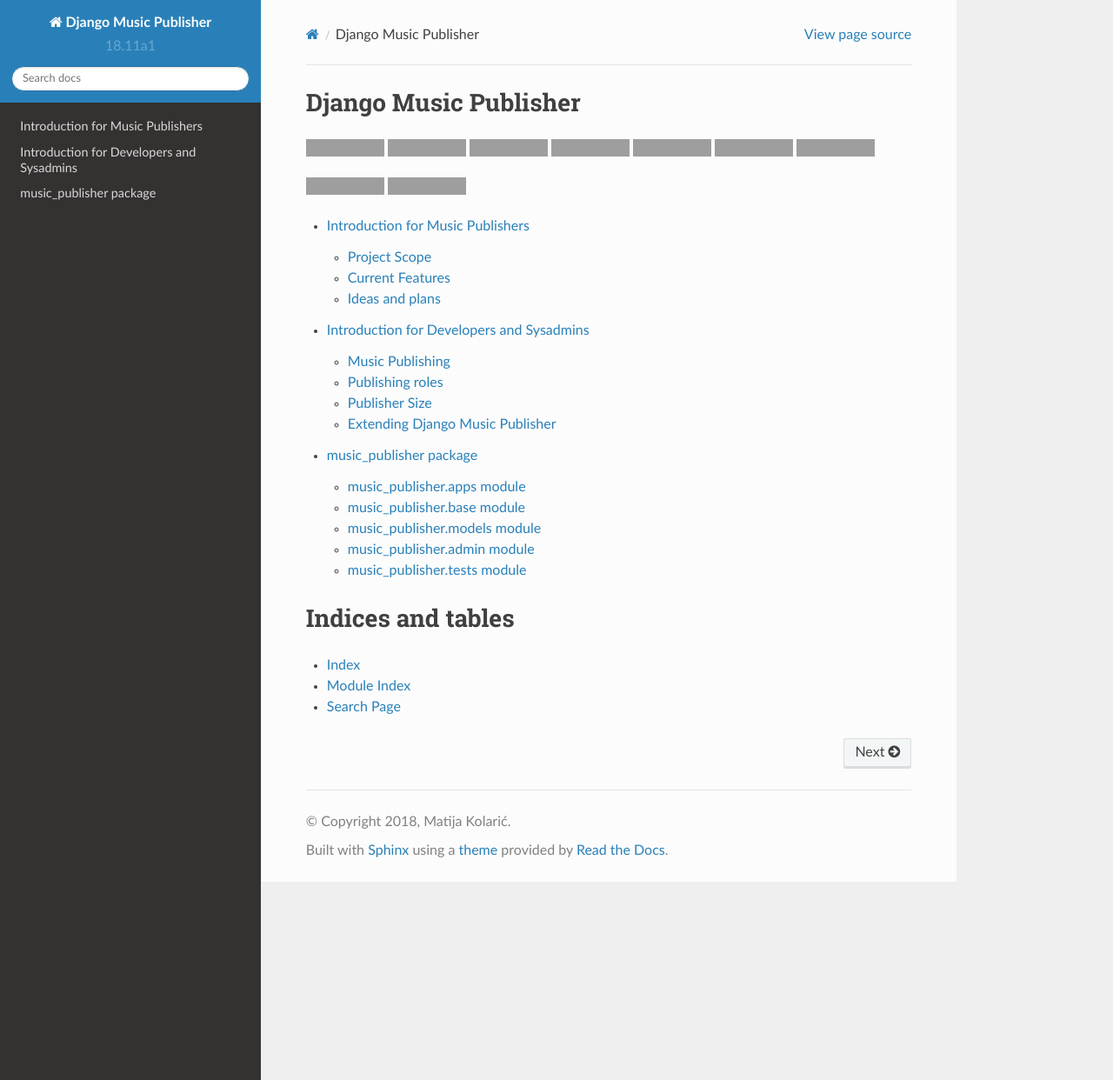
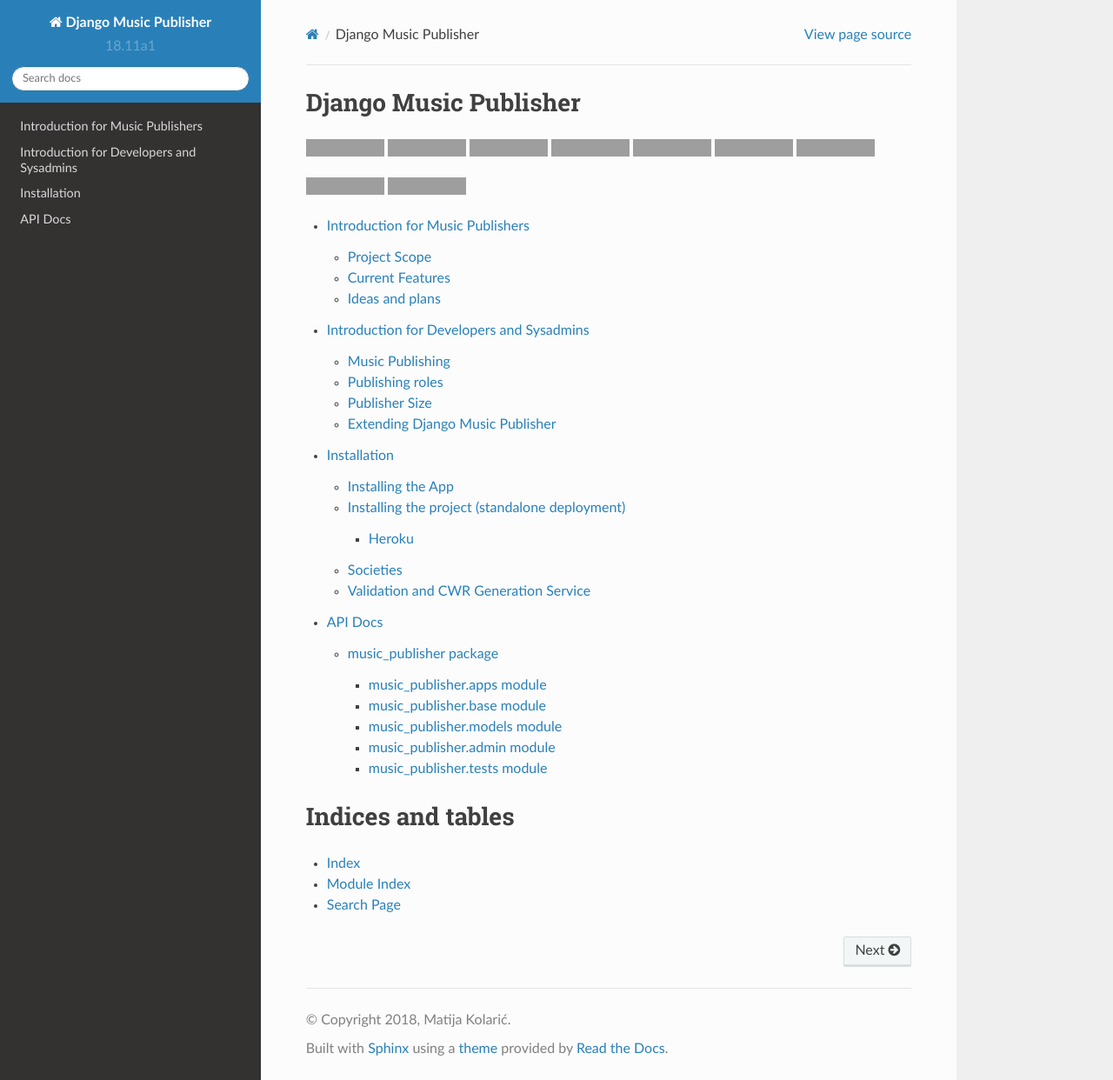
Before and after one commit to matijakolaric-com/django-music-publisher, a Sphinx documentation site: the page built from docs/index.rst, in a window 1280 px wide and 1242 px high, cut to the strip 0-1242 px from the top of the window. Shown: the whole strip at 87% size. Built offline with Sphinx 7.4.7 and the Read the Docs theme 2.0.0, drawn with Linux system fonts in a browser that asks for light colours; the version number is read from the project's files by our own code; some of the changed lines change nothing that is shown; grey boxes are pictures that could not be loaded.

Commit message:
installation docs

```diff
--- a/docs/index.rst
+++ b/docs/index.rst
@@ -11,8 +11,6 @@
     :target: https://pypi.org/project/django-music-publisher/
 .. image:: https://coveralls.io/repos/github/matijakolaric-com/django-music-publisher/badge.svg?branch=master
     :target: https://coveralls.io/github/matijakolaric-com/django-music-publisher?branch=master
-
-
 .. image:: https://img.shields.io/pypi/l/django-music-publisher.svg
    :target: https://github.com/matijakolaric-com/django-music-publisher/blob/master/LICENSE
 .. image:: https://img.shields.io/pypi/v/django-music-publisher.svg
@@ -21,8 +19,6 @@
     :target: https://pypi.org/project/django-music-publisher/
 .. image:: https://img.shields.io/pypi/djversions/django-music-publisher.svg
     :target: https://pypi.org/project/django-music-publisher/
-
-
 .. image:: https://img.shields.io/badge/home-matijakolaric.com-d50000.svg
    :target: https://matijakolaric.com/articles/2/
 
@@ -32,7 +28,8 @@
 
    introduction
    publishing
-   music_publisher
+   installation
+   modules
 
 
 
--- /dev/null
+++ b/docs/installation.rst
@@ -0,0 +1,183 @@
+Installation
+************
+
+Django Music Publisher can be installed either as a Django app, or as a stand-alone project.
+
+Installing the App
+===============================================================================
+
+If you want to install the latest stable release of the
+`django_music_publisher` app, just use pip::
+
+    pip install --upgrade django_music_publisher
+
+Add ``music_publisher.apps.MusicPublisherConfig`` to ``INSTALLED_APPS``, no
+URLs need to be added, as everything goes through the Django Admin.
+
+You will have to add this to the settings, replace with your data.
+
+.. code:: python
+
+    MUSIC_PUBLISHER_SETTINGS = {
+        'admin_show_publisher': False,  # Needed only in US version
+        'admin_show_saan': True,  # Needed only if societies assign agr. #
+
+        'enforce_saan': True,  # Agr. # is required in many societies
+        'enforce_publisher_fee': True,  # False for self-publishers
+        'enforce_pr_society': True,  # Strictly not required, but good practice
+        'enforce_ipi_name': True,  # Strictly not required, but good practice
+
+        'token': None,  # See below
+        'validator_url': None,  # See below
+        'generator_url': None,  # See below
+        'highlighter_url': None,  # See below
+
+        'work_id_prefix': 'TOP',  # Makes work IDs somewhat unique
+
+        'publisher_id': 'TOP',  # THE 2-3 letter CWR delivery publisher code
+        'publisher_name': 'THE ORIGINAL PUBLISHER',  # the publisher name
+        'publisher_ipi_name': '00000000199',  # IPI name number
+        'publisher_ipi_base': 'I0000000393',  # IPI base number (rarely used)
+        'publisher_pr_society': '052',  # Performing Rights Society Code
+        'publisher_mr_society': '044',  # Mechanical Rights Society Code
+        'publisher_sr_society': None,  # Sync Rights Society Code (rarely used)
+
+        'library': 'THE FOO LIBRARY',  # Use only if you are in library music
+        'label': 'FOO BAR MUSIC',  # Use only if you are also a label
+    }
+
+For US publishers with entities in different PROs, define the "main" publisher
+first, which is original publisher for affiliate writers in the respective PRO
+and foreign societies. Then define publishers in other PROs.
+
+.. code:: python
+
+    MUSIC_PUBLISHER_SETTINGS = {
+        'admin_show_publisher': True,  # Needed in US version
+        'admin_show_saan': False,  # Not used in US
+
+        'enforce_saan': False,  # Not used in US
+        'enforce_publisher_fee': True,  # False for self-publishers
+        'enforce_pr_society': True,  # Strictly not required, but good practice
+        'enforce_ipi_name': True,  # Strictly not required, but good practice
+
+        'token': None,  # See below
+        'validator_url': None,  # See below
+        'generator_url': None,  # See below
+        'highlighter_url': None,  # See below
+
+        'work_id_prefix': 'FOO',  # Makes work IDs somewhat unique
+
+        'publisher_id': 'FOO',
+        'publisher_name': 'FOO S MUSIC PUBLISHING',
+        'publisher_ipi_name': '00000000199',
+        'publisher_pr_society': '071',  # SESAC
+        'publisher_mr_society': '034',  # HFA
+        'publisher_sr_society': None,
+
+        'us_publisher_override': {
+            'ASCAP': {
+                'publisher_id': 'FOOA',
+                'publisher_name': 'FOO A MUSIC PUBLISHING',
+                'publisher_ipi_name': '00000000493',
+                'publisher_pr_society': '010',  # ASCAP
+                'publisher_mr_society': '034',  # HFA
+                'publisher_sr_society': None,
+            },
+            'BMI': {
+                'publisher_id': 'FOOB',
+                'publisher_name': 'FOO B MUSIC PUBLISHING',
+                'publisher_ipi_name': '00000000395',
+                'publisher_pr_society': '021',  # BMI
+                'publisher_mr_society': '044',  # HFA
+                'publisher_sr_society': None,
+            },
+            'SESAC': None,  # Already defined, set to None
+        },
+
+        'library': 'FOO BAR MUSIC',  # Use only if you are in library music
+        'label': 'FOO BAR MUSIC',  # Use only if you are also a label
+    }
+
+When you apply for a free 15-day demo licence for the external service that
+validates the data and generates CWR, additional documentation will be
+provided, as well as ``token``, ``validator_url``, ``creator_url`` and
+``highlighter_url`` values.
+
+Installing the project (standalone deployment)
+===============================================================================
+
+You can only install this project on a system that has Python 3 preinstalled.
+Supported versions are 3.5, 3.6 and 3.7.
+It might work with other Python 3 versions, but not with Python 2. It is
+advised you run this inside a virtual environment.
+
+Do::
+
+    python3 -m venv dmp
+    cd dmp
+    source bin/activate
+    git clone https://github.com/matijakolaric-com/django-music-publisher.git
+    cd django-music-publisher
+    pip install -r requirements.txt
+
+The next step is to create ``dmp_project/local_settings.py`` or set the
+appropriate environment variables. ``SECRET_KEY``, ``ALLOWED_HOSTS``, and
+``MUSIC_PUBLISHER_SETTINGS`` (see above for details) must be set. Then::
+
+    python manage.py migrate
+    python manage.py createsuperuser
+
+If you wish to add two predefined permission groups, run::
+
+    python manage.py loaddata publishing_staff.json
+
+Finally, run::
+
+    python manage.py runserver
+
+Then open the following link: http://localhost:8000/ and log in with
+credentials you provided in a previous step. For instructions on permanent
+deployment, please use official
+`Django documentation <https://www.djangoproject.com/>`_.
+
+Heroku
++++++++++++++++++++++++++++++++++++++++++++++++++++++++++++++++++++++++++++++++
+If you would like to try Django Music Publisher, Heroku is a good choice. The
+free PostgreSQL tier can have up to 10.000 rows, which translates to about
+1.000 works.
+
+Master branch, after it passes the CI, is deployed on Heroku automatically.
+The following Config Vars are all that is required for that:
+
+* ALLOWED_HOSTS set to the correct host name
+* DATABASE_URL was set by PostgreSQL add-on
+* TOKEN is set in order to use the external CWR generation, validation and
+  syntax highlighting service.
+
+* SECRET_KEY is not set, it is auto-generated on every deployment, which may
+  be fine for testing, but for production it should be set as well
+
+Static files are automatically collected and served with Whitenoise. Waitress
+is used instead of more usual uwsgi/gunicorn.
+
+Societies
+===============================================================================
+
+The only optional setting is ``MUSIC_PUBLISHER_SOCIETIES``. In the default
+setup, only 18 societies from 12 countries are present, as well as two
+administrative agencies. If you need to add additional societies, do it with
+this setting (and not in the ``models.py``).
+
+Societies the original publisher and writers are affiliated with, as well as
+all societies whose acknowledgement files are being imported, must be present.
+
+Validation and CWR Generation Service
+===============================================================================
+
+As stated above, this tool uses an external service for data validation and
+generation of CWR files, which is a part of
+`CWR Developer Toolset <https://matijakolaric.com/development/cwr-toolset/>`_.
+
+Free 15 day demo licence is available upon requests. Contact us through this
+`Contact Page <https://matijakolaric.com/z_contact/>`_.
--- a/docs/modules.rst
+++ b/docs/modules.rst
@@ -1,5 +1,5 @@
-music_publisher
-===============
+API Docs
+========
 
 .. toctree::
    :maxdepth: 2
```
